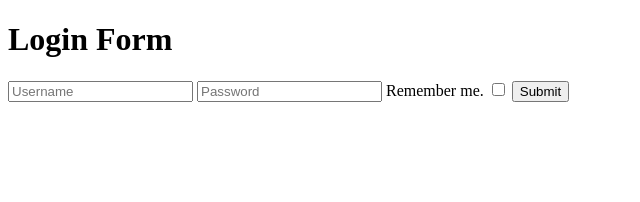
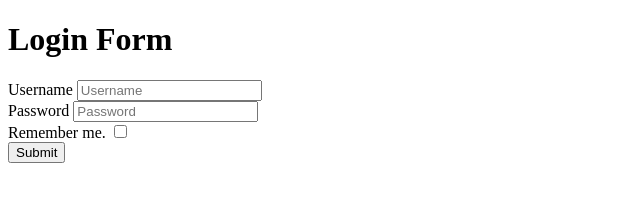
Before and after one commit to acciojob/remember-me-login-form-YashSahaa, a website: page main.html in a window 1280 px wide. Shown: the whole page, without its empty margins (0-640 px from the left). Drawn offline with Linux system fonts and the light colour scheme.

Commit message:
created a submission

```diff
--- a/main.html
+++ b/main.html
@@ -10,10 +10,15 @@
 	<!-- the entire body must be written by student -->
 	<h1>Login Form</h1>
 	<form>
+		<label for="username">Username</label>
 		<input id="username" type="text" placeholder="Username">
+		<br>
+		<label for="password">Password</label>
 		<input id="password" type="password" placeholder="Password">
+		<br>
 		<label for="checkbox">Remember me.</label>
 		<input id="checkbox" type="checkbox">
+		<br>
 		<button type="submit" id="submit">Submit</button>
 	</form>
     <script type="text/javascript" src="./script.js">
```
